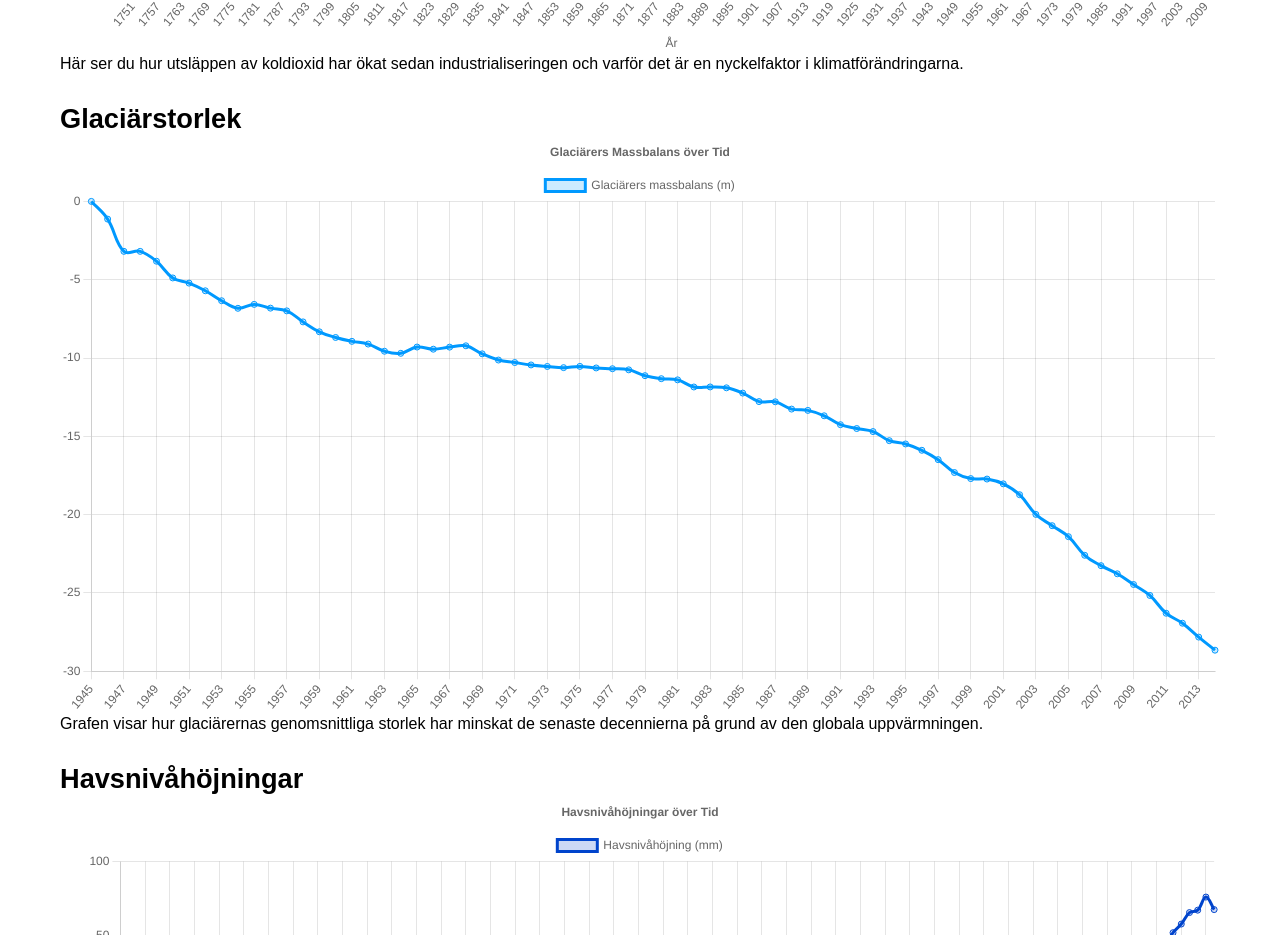
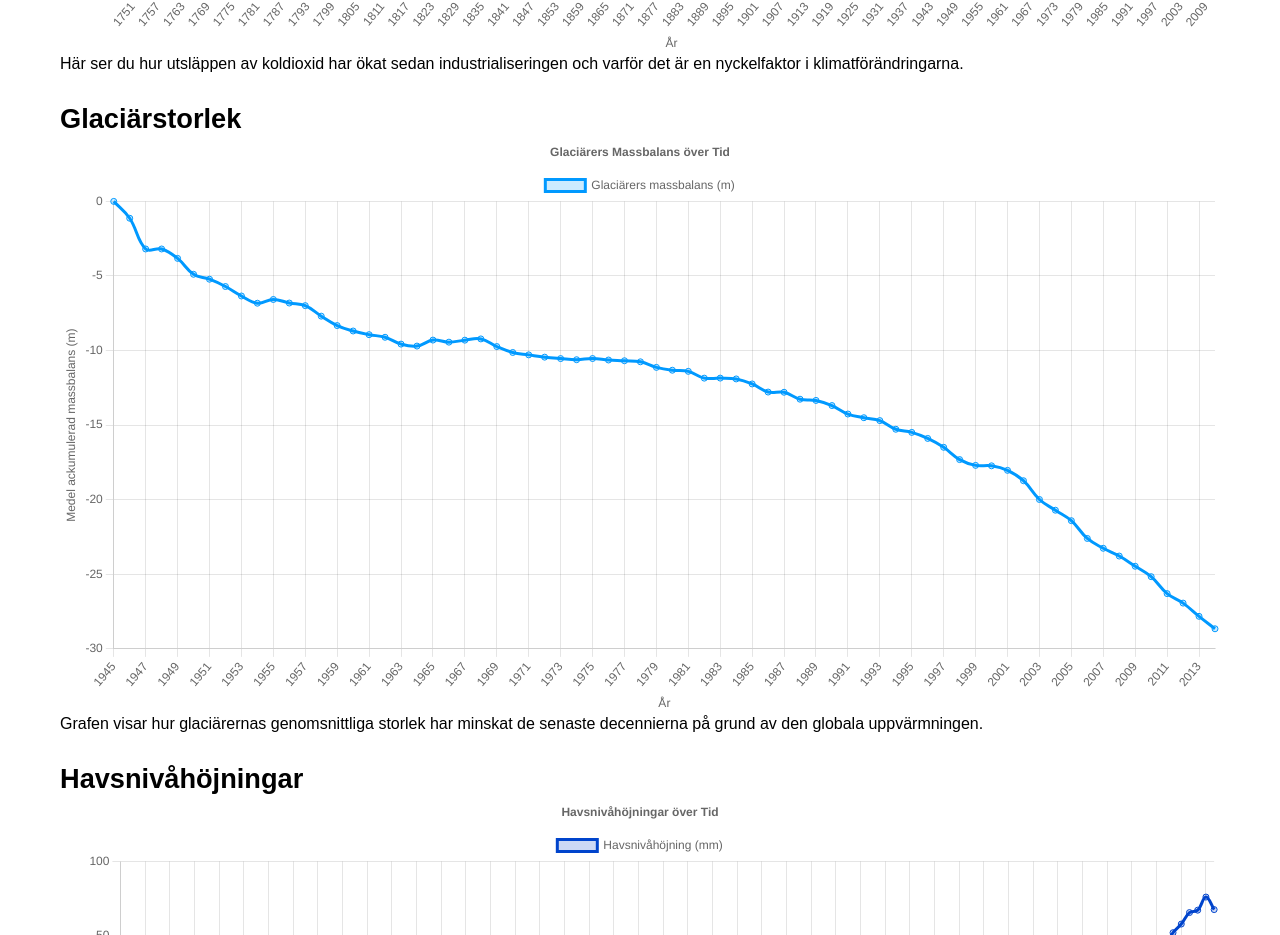
Before and after one commit to gremdot/Klimatvanner, a React (Create React App) app: page /fakta-om in a window 1280 px wide. Shown: the part 1055-1990 px from the top of the page. Built offline with nearby package versions, Linux system fonts and the light colour scheme.

Commit message:
uppdaterat diagram

```diff
--- a/src/GlacierChart.jsx
+++ b/src/GlacierChart.jsx
@@ -24,7 +24,7 @@ ChartJS.register(
 
 const GlacierChart = () => {
   const data = {
-    labels: glacierData.map((item) => item.Year),
+    labels: glacierData.map((item) => item.Year), // Extraherar året från datan
     datasets: [
       {
         label: 'Glaciärers massbalans (m)',
@@ -47,6 +47,20 @@ const GlacierChart = () => {
         text: 'Glaciärers Massbalans över Tid',
       },
     },
+    scales: {
+      x: {
+        title: {
+          display: true,
+          text: 'År', // Beskrivning för x-axeln
+        },
+      },
+      y: {
+        title: {
+          display: true,
+          text: 'Medel ackumulerad massbalans (m)', // Beskrivning för y-axeln
+        },
+      },
+    },
   };
 
   return (
```
